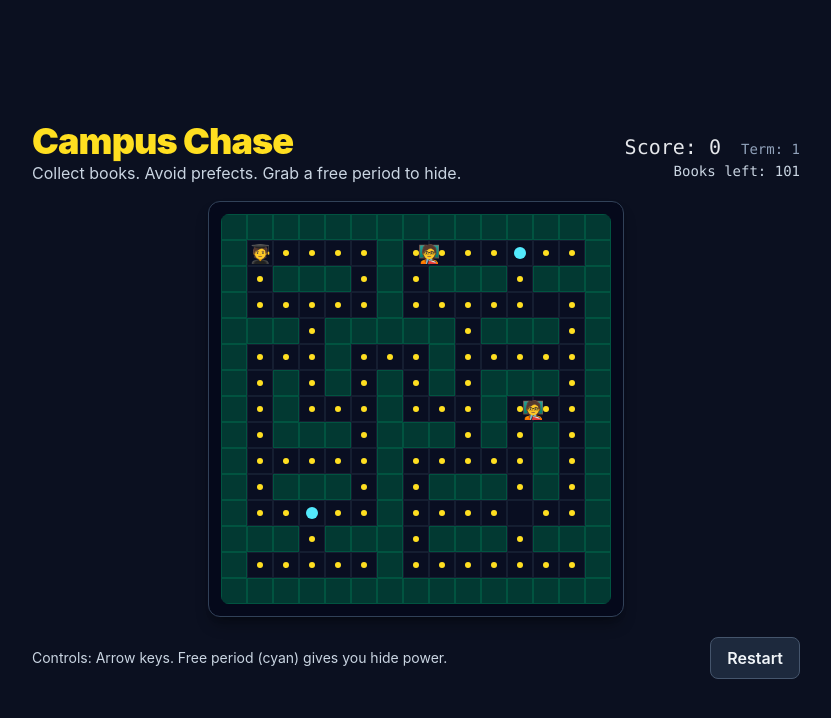
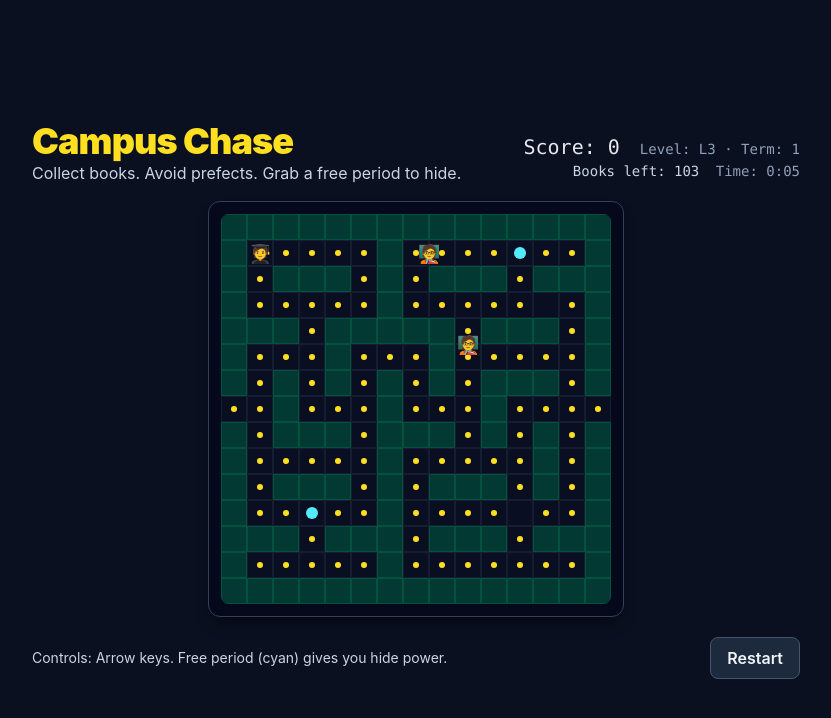
Before and after one commit to htmcharles/campus-chase, a Vue app: page / in a window 1280 px wide. Shown: the top 718 px of the page, without its empty margins (224-1055 px from the left). Built offline with nearby package versions, Linux system fonts and the light colour scheme.

Commit message:
feat(gameplay): add tunnel wrap, L3-L5 terms, and timing record

```diff
--- a/src/App.vue
+++ b/src/App.vue
@@ -14,10 +14,12 @@
         <div class="text-right font-mono">
           <div class="text-lg sm:text-xl">
             Score: {{ score }}
-            <span class="text-sm text-slate-400 ml-2">Term: {{ currentTerm }}</span>
+            <span class="text-sm text-slate-400 ml-2">Level: {{ currentLevel }} · Term: {{ currentTerm }}</span>
           </div>
           <div class="text-xs sm:text-sm text-slate-300">
             Books left: {{ booksLeft }}
+            <span class="ml-2 text-slate-400">Time: {{ formattedTime }}</span>
+            <span v-if="bestTimeMs !== null" class="ml-2 text-slate-400">Best: {{ formatMs(bestTimeMs) }}</span>
             <span v-if="hideTicksLeft > 0" class="ml-2 text-cyan-300">
               Hide: {{ hideSecondsLeft }}s
             </span>
@@ -128,7 +130,14 @@
           v-else-if="gameWon"
           class="px-3 py-2 rounded-lg bg-emerald-500/10 border border-emerald-400/30 text-emerald-200"
         >
-          You won: you collected all the books!
+          <span v-if="isFinalStage">
+            You won: you finished {{ currentLevel }} Term {{ currentTerm }}!
+            <span class="ml-2 text-emerald-100">Total: {{ formattedTime }}</span>
+            <span v-if="bestTimeMs !== null" class="ml-2 text-emerald-100">Record: {{ formatMs(bestTimeMs) }}</span>
+          </span>
+          <span v-else>
+            Term cleared: collect all books to advance.
+          </span>
         </div>
         <div class="text-slate-300 text-sm">
           Controls: Arrow keys. Free period (cyan) gives you hide power.
@@ -171,6 +180,8 @@ const cellPx = 26;
 //  o = free period (hide power)
 //  S = student start
 //  T = prefect start
+// Tunnel notes:
+// - Row 7 has openings on both ends for wrap-around.
 const level = [
   "###############",
   "#S....#....o..#",
@@ -179,7 +190,7 @@ const level = [
   "###.#####.###.#",
   "#...#...#.....#",
   "#.#.#.#.#.###.#",
-  "#.#...#...#...#",
+  "..#...#...#....",
   "#.###.###.#.#.#",
   "#.....#.....#.#",
   "#.###.#.###.#.#",
@@ -193,13 +204,22 @@ const rows = level.length;
 const cols = level[0].length;
 
 const board = ref([]);
+const levels = ["L3", "L4", "L5"];
+const currentLevelIndex = ref(0);
+const currentLevel = computed(() => levels[currentLevelIndex.value] ?? "L?");
+
 const score = ref(0);
-const currentTerm = ref(1);
+const currentTerm = ref(1); // 1..3 within each level
 const gameOver = ref(false);
 const gameWon = ref(false);
 
 // Hide timer: 10 ticks per second
 const hideTicksLeft = ref(0);
+
+const runStartMs = ref(0);
+const runEndMs = ref(0);
+const nowMs = ref(Date.now());
+const bestTimeMs = ref(null);
 
 const student = ref({ x: 1, y: 1 });
 const studentDir = ref({ dx: 0, dy: 0 });
@@ -215,6 +235,43 @@ let studentLoopId = null;
 const flatBoard = computed(() => board.value.flat());
 const booksLeft = computed(() => flatBoard.value.filter((c) => c === CELL.BOOK).length);
 const hideSecondsLeft = computed(() => Math.ceil(hideTicksLeft.value / 10));
+const isFinalStage = computed(
+  () => currentLevelIndex.value === levels.length - 1 && currentTerm.value === 3
+);
+
+function formatMs(ms) {
+  const totalSeconds = Math.max(0, Math.floor(ms / 1000));
+  const minutes = Math.floor(totalSeconds / 60);
+  const seconds = totalSeconds % 60;
+  return `${minutes}:${String(seconds).padStart(2, "0")}`;
+}
+
+const totalTimeMs = computed(() => {
+  if (!runStartMs.value) return 0;
+  const end = runEndMs.value ? runEndMs.value : nowMs.value;
+  return Math.max(0, end - runStartMs.value);
+});
+
+const formattedTime = computed(() => formatMs(totalTimeMs.value));
+
+function loadBestTime() {
+  try {
+    const raw = window.localStorage.getItem("campusChaseBestMs");
+    if (!raw) return;
+    const n = Number(raw);
+    if (Number.isFinite(n) && n > 0) bestTimeMs.value = n;
+  } catch {
+    // ignore
+  }
+}
+
+function saveBestTime(ms) {
+  try {
+    window.localStorage.setItem("campusChaseBestMs", String(ms));
+  } catch {
+    // ignore
+  }
+}
 
 function parseLevel() {
   const nextBoard = [];
@@ -257,7 +314,18 @@ function cellClass(cell) {
   return "bg-slate-900/40 border border-slate-800/60";
 }
 
+function normalizePosition(x, y) {
+  if (x < 0) return { x: cols - 1, y };
+  if (x >= cols) return { x: 0, y };
+  return { x, y };
+}
+
 function isWall(x, y) {
+  if (y < 0 || y >= rows) return true;
+  if (x < 0 || x >= cols) {
+    const wrapped = normalizePosition(x, y);
+    return board.value[wrapped.y]?.[wrapped.x] === CELL.WALL;
+  }
   return board.value[y]?.[x] === CELL.WALL;
 }
 
@@ -276,6 +344,16 @@ function maybeEat() {
   if (booksLeft.value === 0 && !gameOver.value) {
     gameWon.value = true;
     stopLoops();
+
+    // Only finalize time/record after the last stage (L5 term 3)
+    if (isFinalStage.value && !runEndMs.value) {
+      runEndMs.value = Date.now();
+      const total = totalTimeMs.value;
+      if (bestTimeMs.value === null || total < bestTimeMs.value) {
+        bestTimeMs.value = total;
+        saveBestTime(total);
+      }
+    }
   }
 }
 
@@ -336,7 +414,8 @@ function moveStudent() {
   const ny = student.value.y + studentDir.value.dy;
   if (isWall(nx, ny)) return;
 
-  student.value = { x: nx, y: ny };
+  const npos = normalizePosition(nx, ny);
+  student.value = { x: npos.x, y: npos.y };
   maybeEat();
   checkCollision();
 }
@@ -365,7 +444,7 @@ function moveTeachers() {
 
   for (const t of teachers.value) {
     const options = dirs
-      .map((d) => ({ x: t.x + d.dx, y: t.y + d.dy }))
+      .map((d) => normalizePosition(t.x + d.dx, t.y + d.dy))
       .filter((p) => !isWall(p.x, p.y));
 
     if (options.length === 0) continue;
@@ -407,9 +486,11 @@ function startLoops() {
   stopLoops();
   timerLoopId = window.setInterval(() => {
     if (hideTicksLeft.value > 0) hideTicksLeft.value -= 1;
+    nowMs.value = Date.now();
   }, 100);
 
-  const teacherSpeed = Math.max(100, 260 - (currentTerm.value - 1) * 20);
+  const stage = currentLevelIndex.value * 3 + (currentTerm.value - 1); // 0..8
+  const teacherSpeed = Math.max(100, 260 - stage * 20);
   teacherLoopId = window.setInterval(() => {
     moveTeachers();
   }, teacherSpeed);
@@ -428,20 +509,39 @@ function stopLoops() {
 }
 
 function nextTerm() {
-  currentTerm.value += 1;
-  parseLevel();
-  startLoops();
+  // Win state => advance progression
+  if (currentTerm.value < 3) {
+    currentTerm.value += 1;
+    parseLevel();
+    startLoops();
+    return;
+  }
+
+  if (currentLevelIndex.value < levels.length - 1) {
+    currentLevelIndex.value += 1;
+    currentTerm.value = 1;
+    parseLevel();
+    startLoops();
+    return;
+  }
+
+  // Finished L5 term 3 => final win remains on screen
 }
 
 function fullRestart() {
+  currentLevelIndex.value = 0;
   currentTerm.value = 1;
   score.value = 0;
+  runStartMs.value = Date.now();
+  runEndMs.value = 0;
+  nowMs.value = runStartMs.value;
   parseLevel();
   startLoops();
 }
 
 onMounted(() => {
   window.addEventListener("keydown", handleKeydown, { passive: false });
+  loadBestTime();
   fullRestart();
 });
 
```
